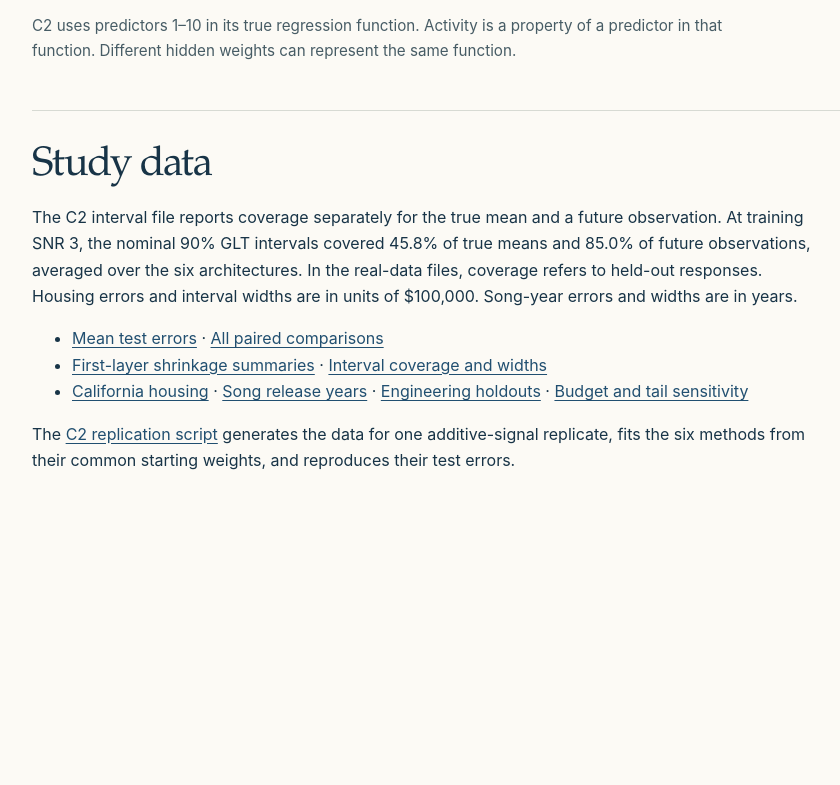
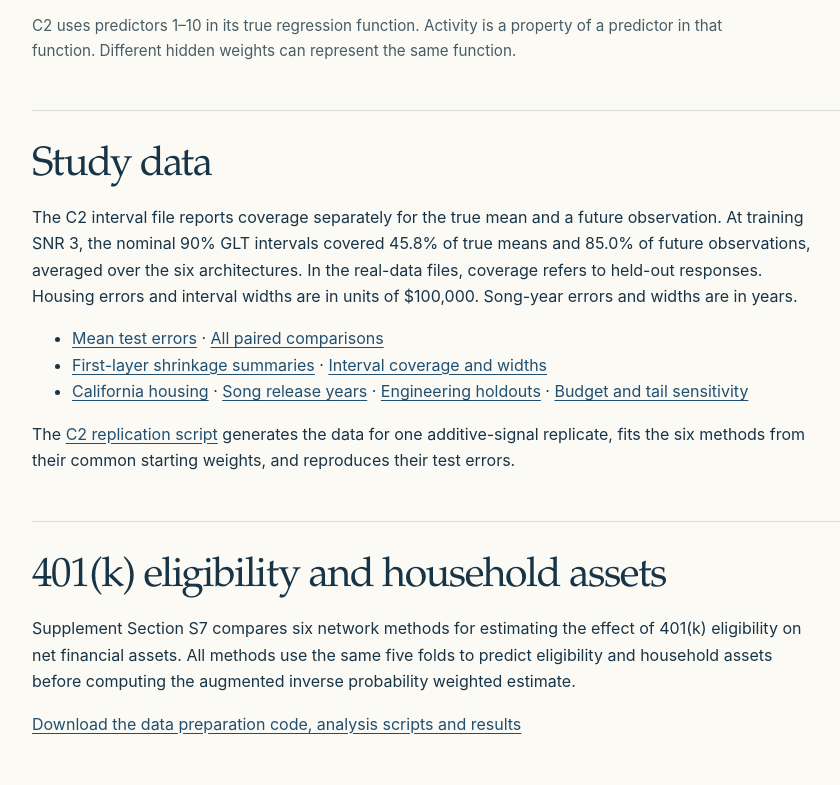
Before and after one commit to yain22/Bayesian_NN_GLT, a plain HTML site: page docs/study/index.html in a window 1280 px wide. Shown: the part 3286-4071 px from the top of the page, without its empty margins (38-878 px from the left). Before the commit the page ends 3807 px from the top, so only its background shows below. Drawn offline with Linux system fonts and the light colour scheme.

Commit message:
Add the five-fold 401(k) causal inference replication

```diff
--- a/docs/study/index.html
+++ b/docs/study/index.html
@@ -92,5 +92,10 @@
       <li><a href="data/housing.csv">California housing</a> · <a href="data/year.csv">Song release years</a> · <a href="data/engineering.csv">Engineering holdouts</a> · <a href="data/sensitivity.csv">Budget and tail sensitivity</a></li></ul>
       <p>The <a href="https://github.com/yain22/Bayesian_NN_GLT/blob/main/tools/replication/c2-additive.R">C2 replication script</a> generates the data for one additive-signal replicate, fits the six methods from their common starting weights, and reproduces their test errors.</p>
     </section>
+    <section id="causal-inference" class="panel">
+      <h2>401(k) eligibility and household assets</h2>
+      <p>Supplement Section S7 compares six network methods for estimating the effect of 401(k) eligibility on net financial assets. All methods use the same five folds to predict eligibility and household assets before computing the augmented inverse probability weighted estimate.</p>
+      <p><a href="data/causal_401k_replication.zip">Download the data preparation code, analysis scripts and results</a></p>
+    </section>
   </main>
 </body></html>
```
Also changed, not shown: 2 other files.
